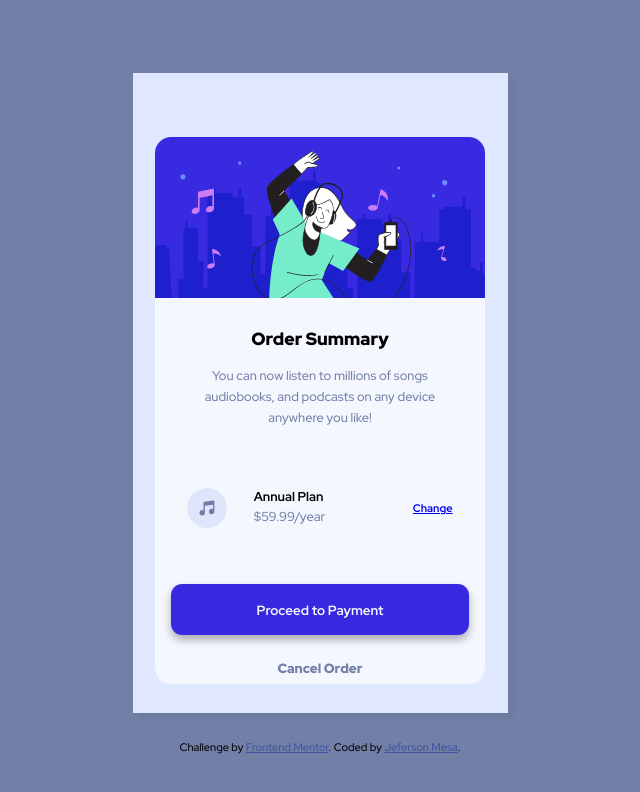
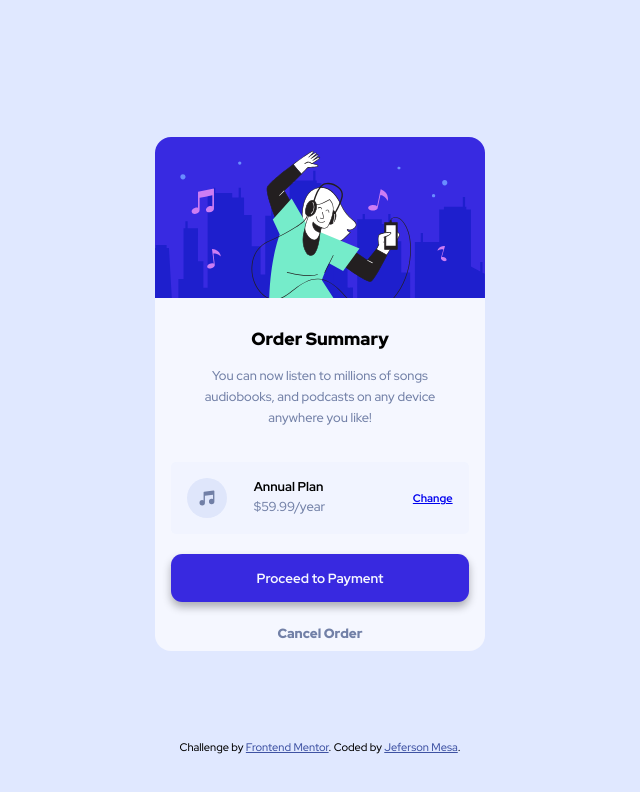
Before and after one commit to jefersond91/FrontendMentor-order-summary-component-main, a plain HTML site: page index.html in a window 1280 px wide. Shown: the whole page, without its empty margins (320-960 px from the left). Drawn offline with Linux system fonts and the light colour scheme.

Commit message:
errors corrected

```diff
--- a/style.css
+++ b/style.css
@@ -1,5 +1,6 @@
 :root{
   --Pale-blue: hsl(225, 100%, 94%);
+  --transparent-Pale-blue: hsla(225, 100%, 94%, 0.233);
   --Bright-blue: hsl(245, 75%, 52%);
   --Bright-pale-blue: hsla(245, 50%, 43%, 0.904);
   --Very-pale-blue: hsl(225, 100%, 98%);
@@ -18,7 +19,7 @@ img{
 }
 
 body{
-  background-color: var(--Desaturated-blue);
+  background-color: var(--Pale-blue);
   font-family: "Red Hat Display", sans-serif;
   display: flex;
   flex-direction: column;
@@ -29,12 +30,10 @@ body{
 }
 
 .container{
-  background-color: var(--Pale-blue);
   max-width: 375px;
   max-height: 640px;
   padding: 4rem 1.4rem;
   margin: 1.7rem;
-  box-shadow: 5px 5px 5px rgba(0, 0, 0, 0.05);
 }
 
 .container .box{
@@ -68,8 +67,8 @@ body{
 
 .container .plan{
   width: 90%;
-  margin: 20px auto;
-  background-color: var(--very-Pale-blue);
+  margin: 10px auto;
+  background-color: var(--transparent-Pale-blue);
   padding: 1rem;
   border-radius: 5px;
   display: grid;
@@ -120,9 +119,9 @@ body{
   flex-direction: column;
   justify-content: start;
   align-items: center;
-  height: 15vh;
+  height: 13vh;
   gap: 16px;
-  padding-top: 20px;
+  padding-top: 10px;
 }
 
 .container .button button:first-child{
```
